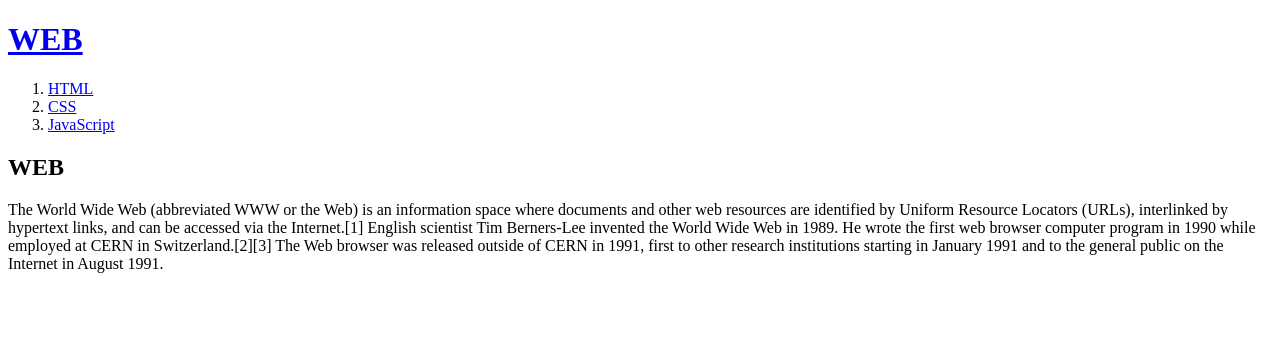
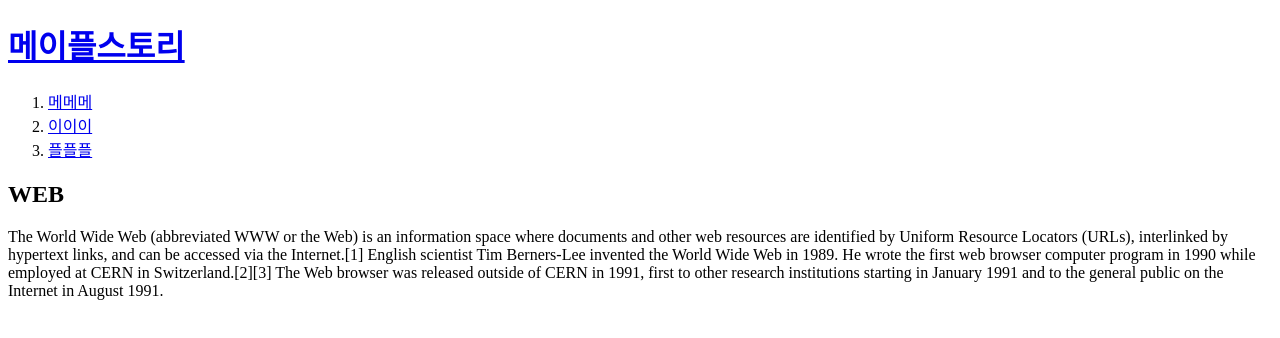
Before and after one commit to joon9912/testWebPage, a plain HTML site: page index.html in a window 1280 px wide. Drawn offline with Linux system fonts and the light colour scheme.

Commit message:
amend index.html

```diff
--- a/index.html
+++ b/index.html
@@ -1,15 +1,15 @@
 <!doctype html>
 <html>
 <head>
-  <title>WEB1 - Welcome</title>
+  <title>테스트웹</title>
   <meta charset="utf-8">
 </head>
 <body>
-  <h1><a href="index.html">WEB</a></h1>
+  <h1><a href="index.html">메이플스토리</a></h1>
   <ol>
-    <li><a href="1.html">HTML</a></li>
-    <li><a href="2.html">CSS</a></li>
-    <li><a href="3.html">JavaScript</a></li>
+    <li><a href="1.html">메메메</a></li>
+    <li><a href="2.html">이이이</a></li>
+    <li><a href="3.html">플플플</a></li>
   </ol>
   <h2>WEB</h2>
   <p>The World Wide Web (abbreviated WWW or the Web) is an information space where documents and other web resources are identified by Uniform Resource Locators (URLs), interlinked by hypertext links, and can be accessed via the Internet.[1] English scientist Tim Berners-Lee invented the World Wide Web in 1989. He wrote the first web browser computer program in 1990 while employed at CERN in Switzerland.[2][3] The Web browser was released outside of CERN in 1991, first to other research institutions starting in January 1991 and to the general public on the Internet in August 1991.
```
